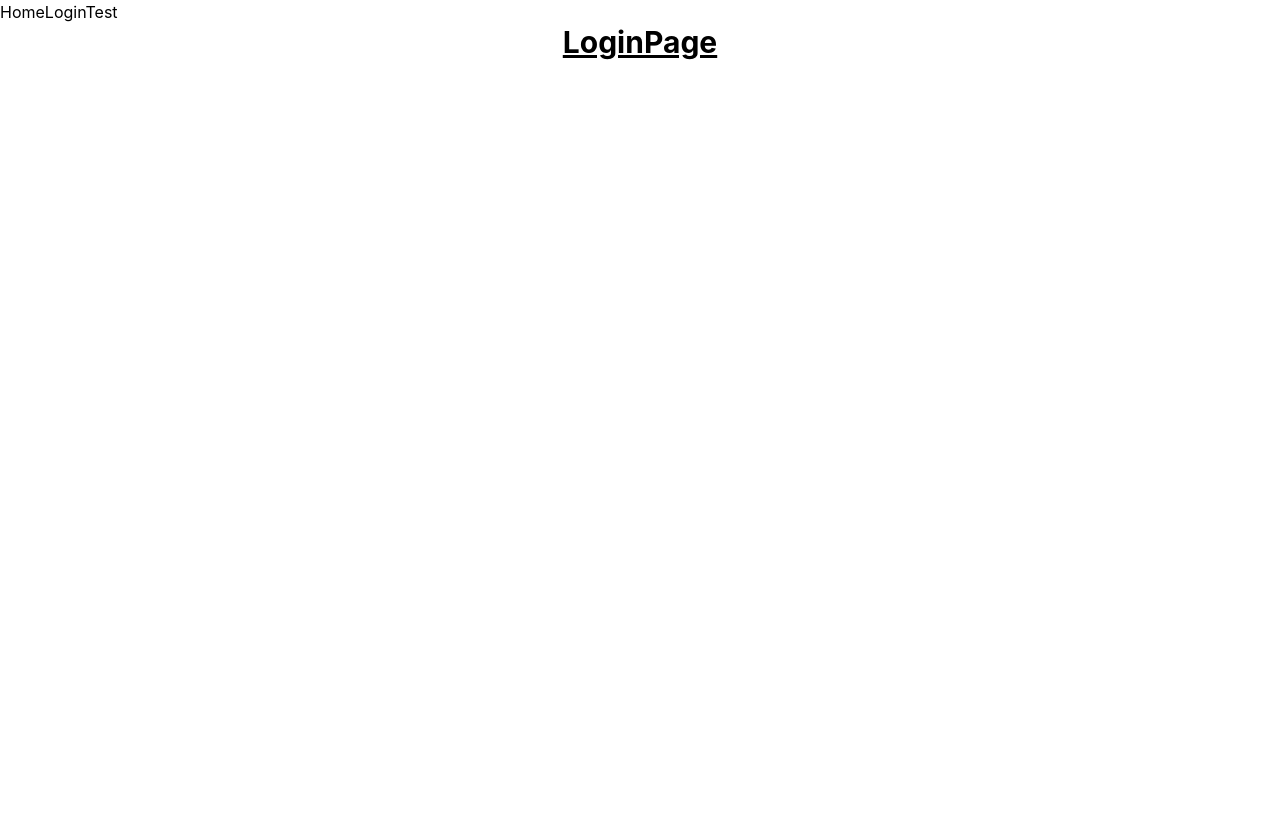
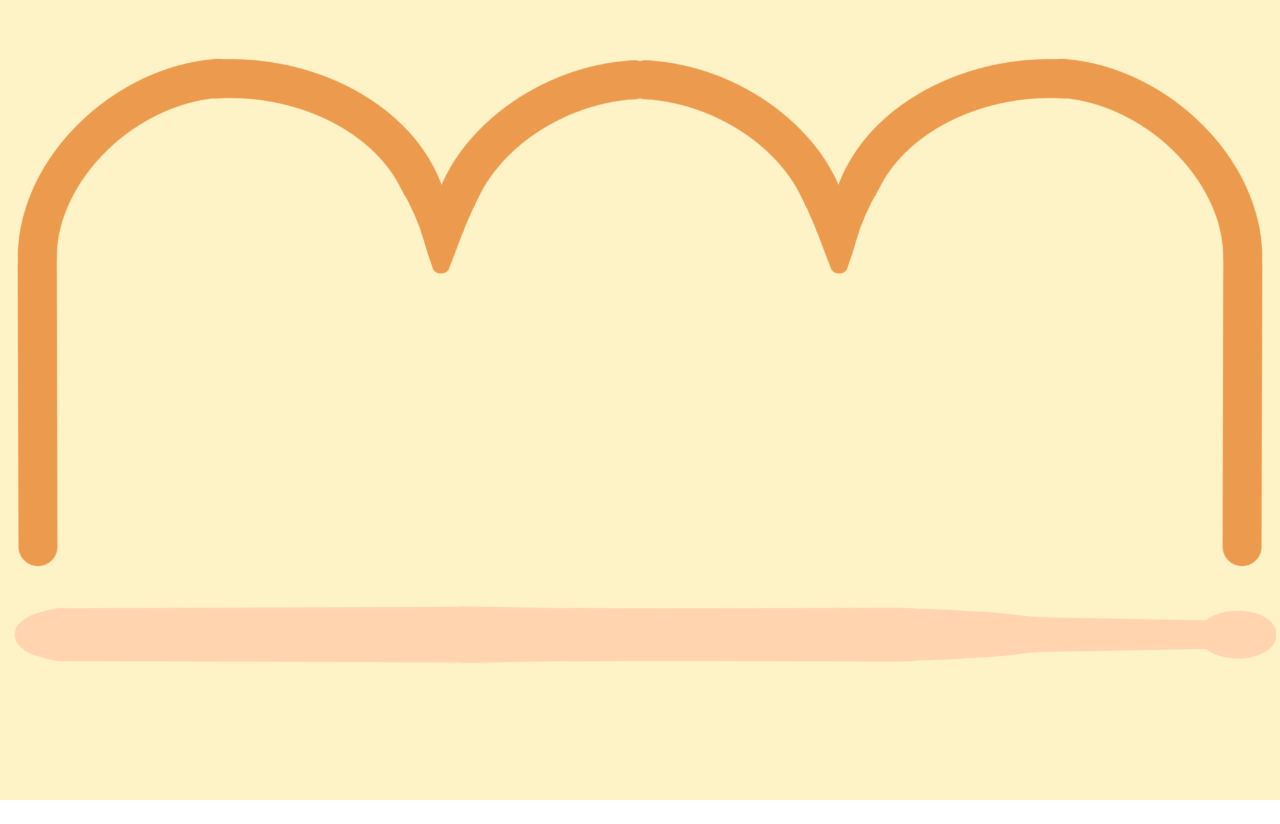
Before and after one commit to eager-beavers/client, a React (Vite) app: page /login in a window 1280 px wide. After the commit the page ends 800 px from the top, so only its background shows below. Built offline with nearby package versions, Linux system fonts and the light colour scheme.

Commit message:
LOGIN PAGE BACKGROUND SETTING

```diff
--- a/src/App.tsx
+++ b/src/App.tsx
@@ -1,4 +1,4 @@
-import {BrowserRouter as Router, Link, Route, Routes} from "react-router-dom";
+import {BrowserRouter as Router, Route, Routes} from "react-router-dom";
 
 import HomePage from "./page/HomePage";
 import LoginPage from "./page/LoginPage";
@@ -9,9 +9,9 @@ const App = () => {
 
     return (
         <Router>
-            <Link to={"/"}>Home</Link>
-            <Link to={"/login"}>Login</Link>
-            <Link to={"/test"}>Test</Link>
+            {/*<Link to={"/"}>Home</Link>*/}
+            {/*<Link to={"/login"}>Login</Link>*/}
+            {/*<Link to={"/test"}>Test</Link>*/}
             <Routes>
                 <Route path={"/"} element={<HomePage/>}/>
                 <Route path={"/login"} element={<LoginPage/>}/>
--- a/src/page/LoginPage.tsx
+++ b/src/page/LoginPage.tsx
@@ -1,9 +1,12 @@
 import React from "react";
+import logo from "../image/logo.png";
 
 const LoginPage = () => {
     return (
-        <div className={"flex justify-center content-center h-full"}>
-            <div className={"text-3xl font-bold underline"}>LoginPage</div>
+        <div className={"overflow-hidden flex justify-center content-center bg-amber-100 h-full"}>
+            <img className={"max-w-none h-[65rem] w-[100rem] mb-[30rem] -translate-y-32"} src={logo}
+                 alt={"logo"}/>
+            {/*<div className={"text-3xl font-bold underline"}>LoginPage</div>*/}
         </div>
     )
 }
```
Also changed, not shown: src/image/logo.png (added).
